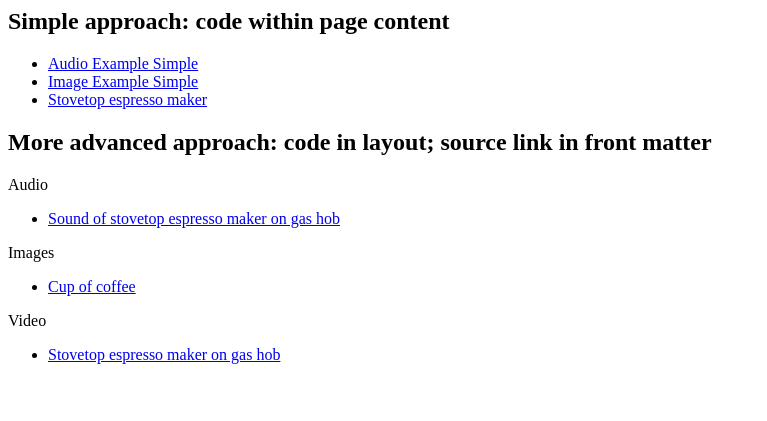
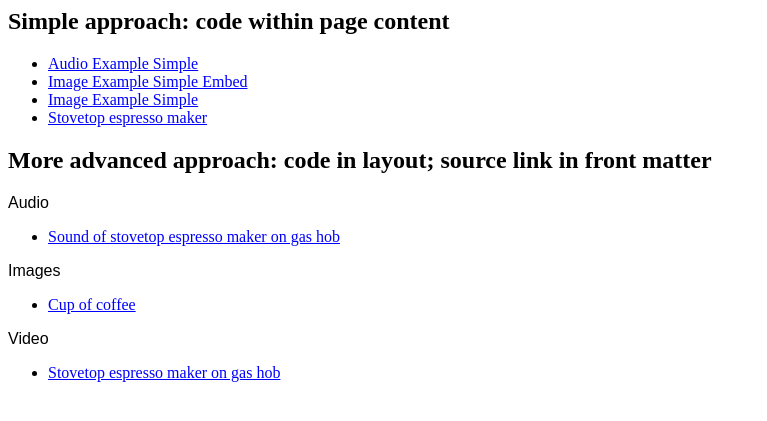
Before and after one commit to daniel-allington/asset-demo, a Jekyll site: the page built from index.md, in a window 1280 px wide. Shown: the top 421 px of the page, without its empty margins (0-767 px from the left). Built offline with Jekyll 4.4.1, drawn with Linux system fonts in a browser that asks for light colours.

Commit message:
Various edits to try everything out

```diff
--- a/_layouts/audio.html
+++ b/_layouts/audio.html
@@ -3,4 +3,3 @@ layout: default
 ---
 
 <iframe width="100%" height="300" scrolling="no" frameborder="no" allow="autoplay" src="{{ page.source }}"></iframe>
-<p>{{ page.tags }}</p>
--- a/_layouts/default.html
+++ b/_layouts/default.html
@@ -8,6 +8,10 @@
 </head>
 <body>
     <div id = "wrapper">
-    {{ content }}
+        {% assign number_of_tags = page.tags | size %}
+        {% if number_of_tags > 0 %}
+        <p><i class="fa fa-tag" aria-hidden="true"></i> {% for tag in page.tags %}{{ page.tags }} {% endfor %}</p>
+        {% endif %}
+        {{ content }}
     </div>
 </body>
--- a/_layouts/image.html
+++ b/_layouts/image.html
@@ -3,4 +3,3 @@ layout: default
 ---
 
 <img src = "{{ page.source }}">
-<p>{{ page.tags }}</p>
--- a/_layouts/video.html
+++ b/_layouts/video.html
@@ -1,5 +1,5 @@
 ---
+layout: default
 ---
 
 <iframe width="560" height="315" src="{{ page.source }}" title="YouTube video player" frameborder="0" allow="accelerometer; autoplay; clipboard-write; encrypted-media; gyroscope; picture-in-picture" allowfullscreen></iframe>
-<p>{{ page.tags }} </p>
--- a/styles.css
+++ b/styles.css
@@ -1,3 +1,19 @@
+
+p {
+    font-family: sans-serif;
+}
+
+a:link {
+    color: blue;
+}
+
+a:visited {
+    color: blue;
+}
+
+a:hover {
+    color: violet;
+}
 
 img {
     width: 500px;
```
Also changed, not shown: _images/image-advanced.md (+1 -1 lines), _simple/image-example-simple-embed.md (added, +6 -0 lines).
